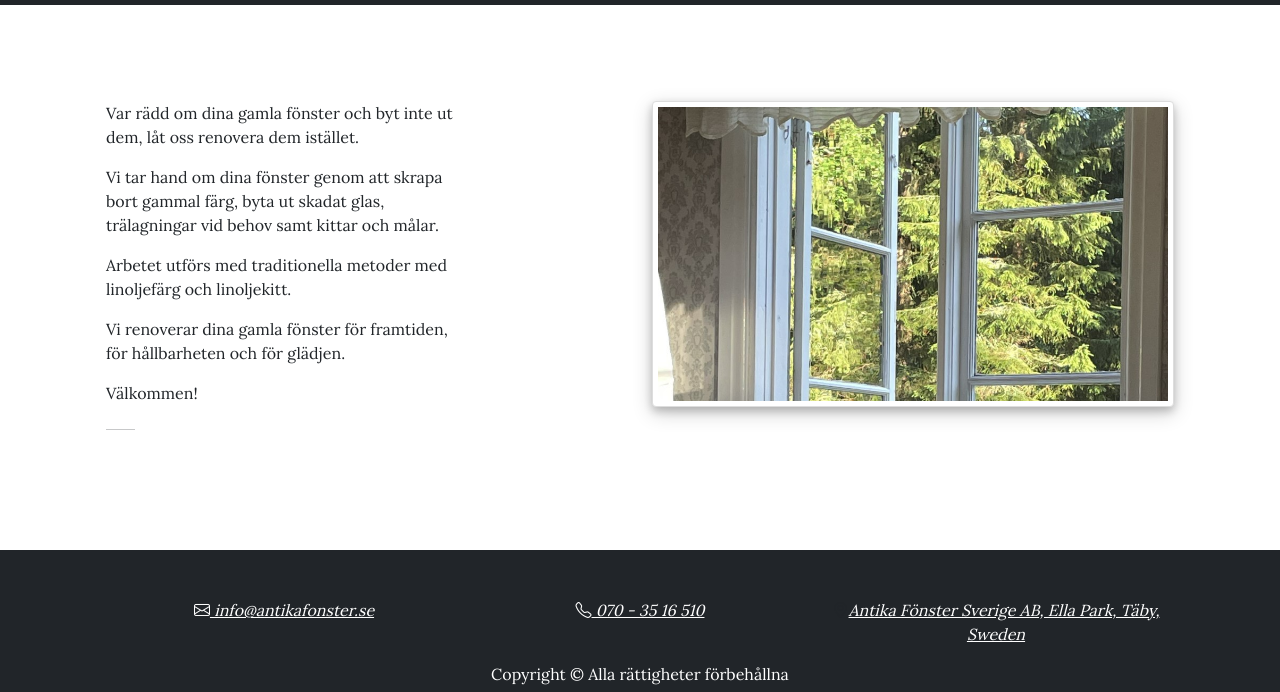
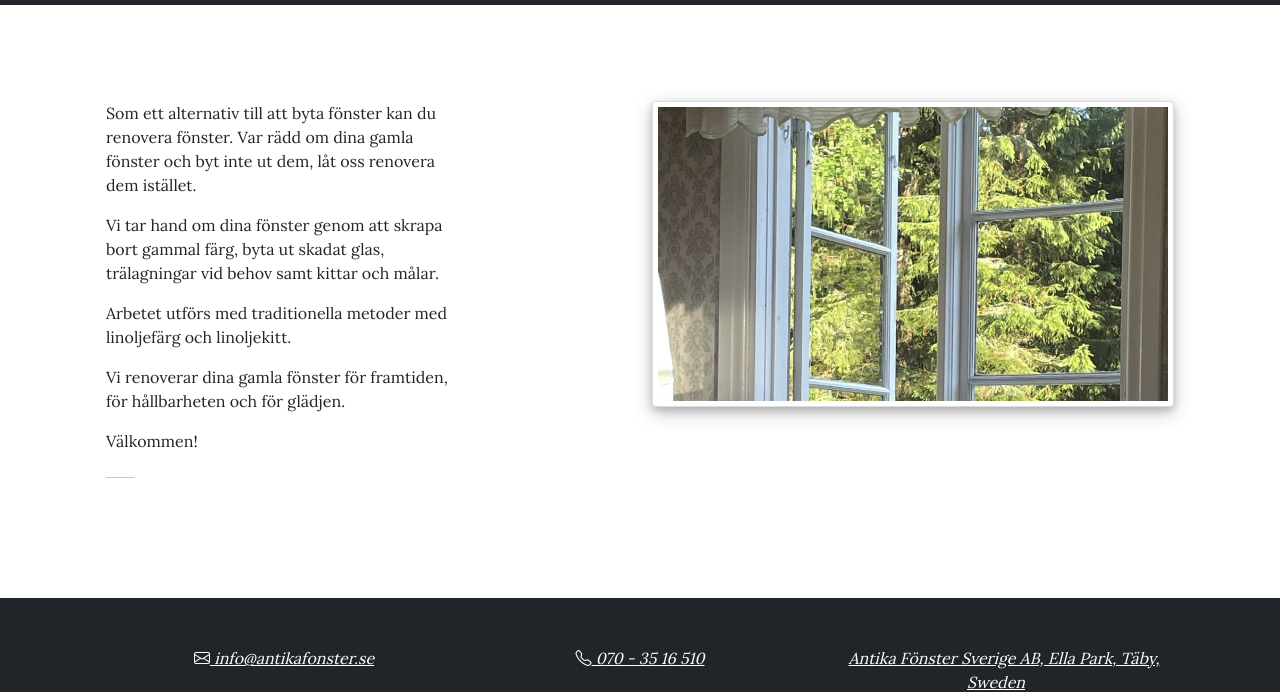
Before and after one commit to Johangard/Johangard.github.io, a plain HTML site: page more.html in a window 1280 px wide. Shown: the part 69-761 px from the top of the page. Drawn offline with nearby package versions, Linux system fonts and the light colour scheme.

Commit message:
Update more.html

```diff
--- a/more.html
+++ b/more.html
@@ -66,7 +66,7 @@
                     <div class="col-sm-12 col-md-6">
                         <div class="col-lg-8 px-0">
                             <p>
-                            Var rädd om dina gamla fönster och byt inte ut dem, låt oss renovera dem istället.
+                            Som ett alternativ till att byta fönster kan du renovera fönster. Var rädd om dina gamla fönster och byt inte ut dem, låt oss renovera dem istället.
                             </p>
                             <p>
                             Vi tar hand om dina fönster genom att skrapa bort gammal färg, byta ut skadat glas, trälagningar vid behov samt kittar och målar.
```
